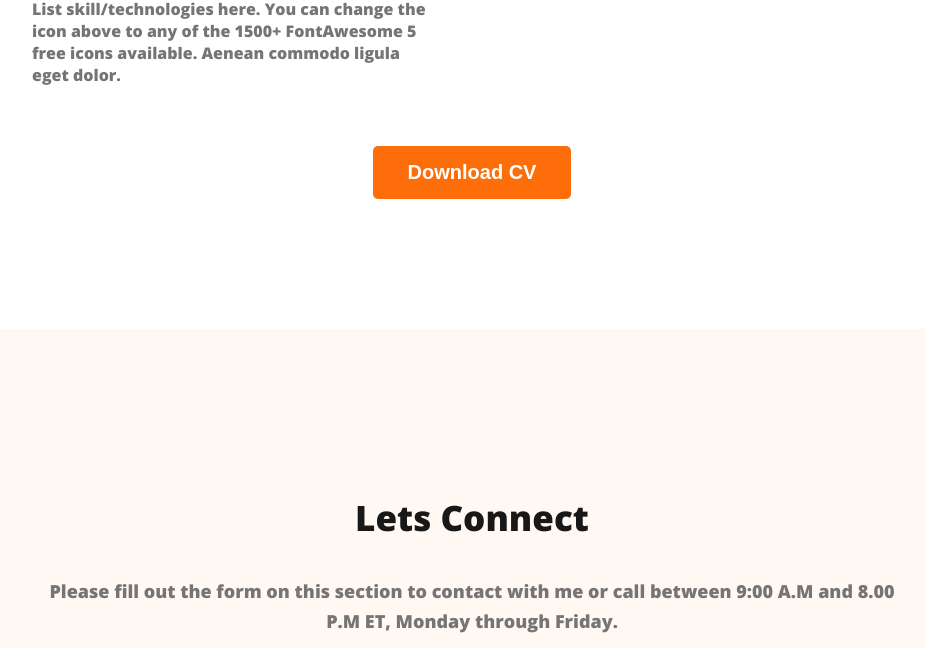
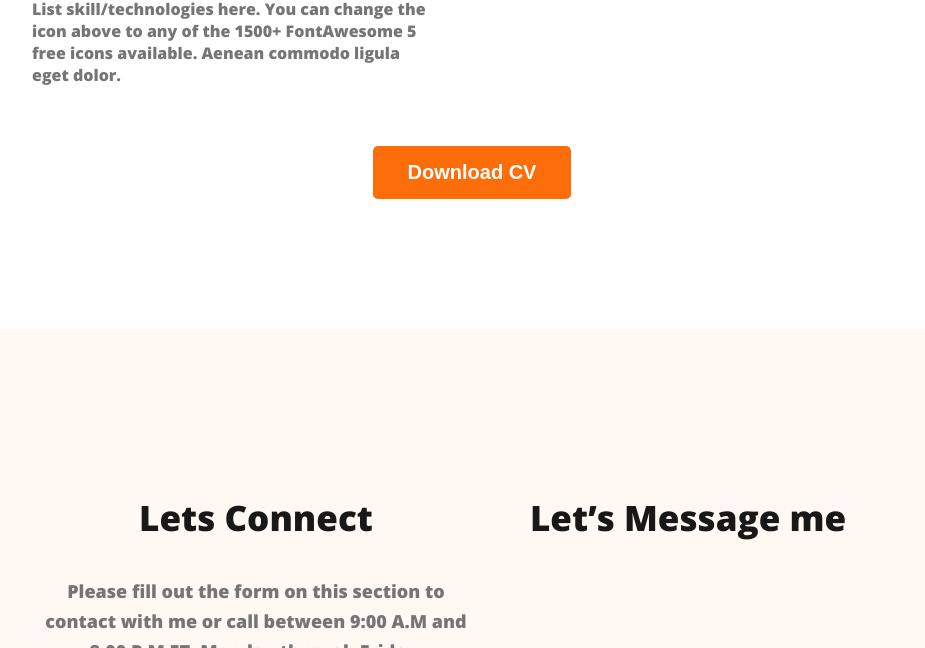
Before and after one commit to mokarrom17/WebDeveloper-portfolio, a plain HTML site: page index.html in a window 1280 px wide. Shown: the part 3399-4047 px from the top of the page, without its empty margins (168-1093 px from the left). Drawn offline with nearby package versions, Linux system fonts and the light colour scheme.

Commit message:
Recreate footer

```diff
--- a/styles/portfolio.css
+++ b/styles/portfolio.css
@@ -198,7 +198,11 @@ main section {
 
 /* Footer style */
 footer{
-   display: flex;
+    display: flex;
     background-color: #FFF8F3;
     padding: 130px 200px;
+    margin-top: 50px;
 }
+.footer-column{
+    width: 50%;
+}
```
Also changed, not shown: index.html (+1 -1 lines).
